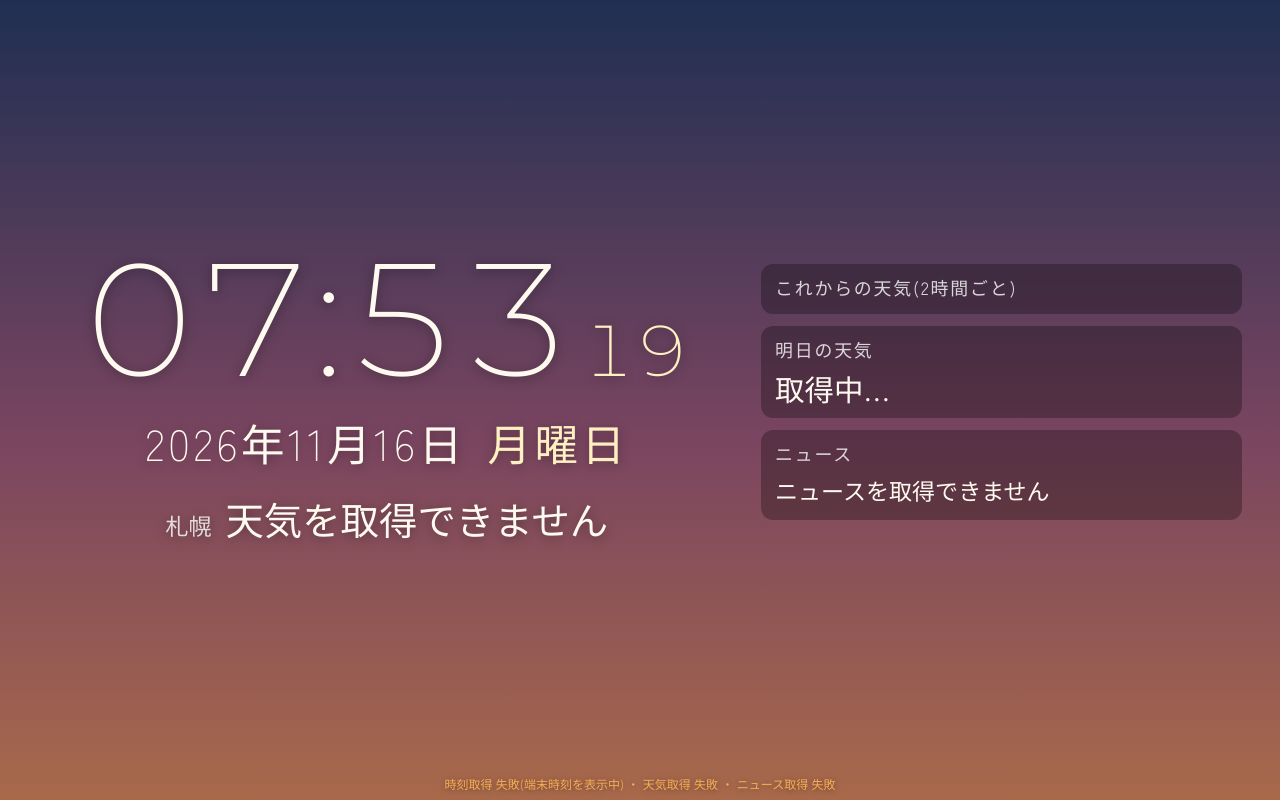
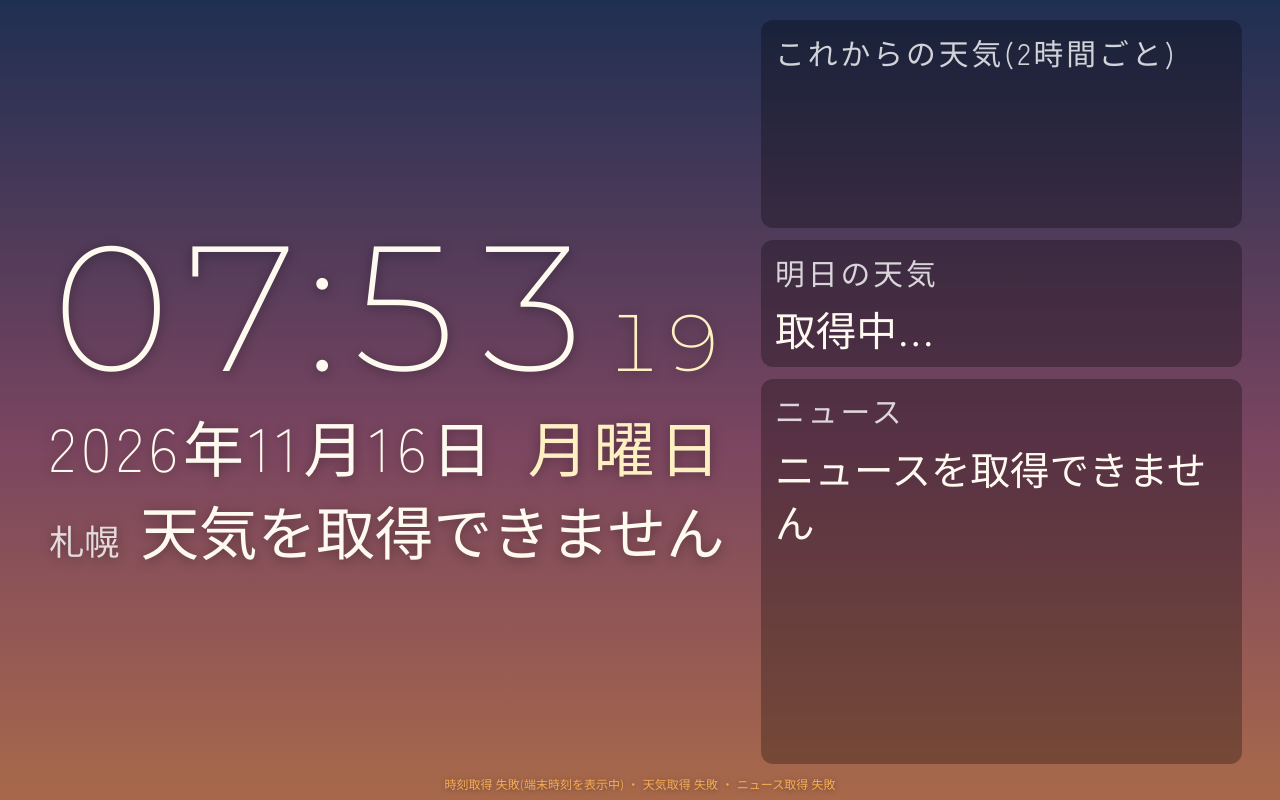
Before and after one commit to user-x45/clock, a plain HTML site: page index.html in a window 1280 px wide. Drawn offline with Linux system fonts and the light colour scheme; no server answers.

Commit message:
Update index.html

```diff
--- a/index.html
+++ b/index.html
@@ -23,29 +23,29 @@
     -webkit-user-select: none; user-select: none; -webkit-tap-highlight-color: transparent; }
   main { height: 100%; display: flex; flex-direction: row; align-items: stretch; gap: 2vw;
     padding: calc(2.5vh + env(safe-area-inset-top)) calc(3vw + env(safe-area-inset-right)) calc(4.5vh + env(safe-area-inset-bottom)) calc(3vw + env(safe-area-inset-left)); }
-  #left { flex: 1.45; min-width: 0; display: flex; flex-direction: column; align-items: center; justify-content: center; }
-  #right { flex: 1; min-width: 0; display: flex; flex-direction: column; justify-content: center; gap: 1.5vh; }
-  .card { background: rgba(0,0,0,.28); border-radius: 12px; padding: 1.2vh 1.1vw; text-shadow: none; }
+  #left { gap: 1.6vh; flex: 1.45; min-width: 0; display: flex; flex-direction: column; align-items: center; justify-content: center; }
+  #right { overflow: hidden; flex: 1; min-width: 0; display: flex; flex-direction: column; justify-content: center; gap: 1.5vh; }
+  .card { overflow: hidden; background: rgba(0,0,0,.28); border-radius: 12px; padding: 1.2vh 1.1vw; text-shadow: none; }
   .card h3 { font-size: min(1.4vw, 2.6vh); font-weight: 400; color: var(--sub); letter-spacing: .1em; margin-bottom: .6vh; }
-  #hourly { display: grid; grid-template-columns: repeat(6, 1fr); text-align: center; font-size: min(1.9vw, 3.6vh); line-height: 1.25; }
+  #hourly { display: grid; grid-template-columns: repeat(6, auto); justify-content: space-between; text-align: center; font-size: min(1.9vw, 3.6vh); line-height: 1.25; }
   #hourly { font-family: "Montserrat", "Zen Kaku Gothic New", sans-serif; font-weight: 300; }
   #hourly .h, #hourly .p { color: var(--sub); font-size: .75em; }
   #hourly i { display: block; color: var(--acc); margin: .15em 0; }
   #tomorrow { display: flex; align-items: center; flex-wrap: wrap; gap: .2em .7em; font-size: min(2.3vw, 4.2vh); }
   #tomorrow i { color: var(--acc); } #tomorrow .p { color: var(--sub); font-size: .7em; }
   #newslist { list-style: none; padding: 0; }
-  #newslist li { font-size: min(1.8vw, 3.4vh); line-height: 1.35; padding: .5vh 0; border-bottom: 1px solid rgba(255,255,255,.12);
-    display: -webkit-box; -webkit-line-clamp: 2; -webkit-box-orient: vertical; overflow: hidden; }
+  #newslist li { font-size: 1em; line-height: 1.35; padding: .5vh 0; border-bottom: 1px solid rgba(255,255,255,.12);
+  }
   #newslist li:last-child { border-bottom: 0; }
   #time { font-family: "Montserrat", "Zen Kaku Gothic New", sans-serif; font-size: min(12.5vw, 32vh); font-weight: 200; line-height: 1; letter-spacing: .02em;
     font-variant-numeric: tabular-nums; white-space: nowrap; }
   #sec { font-size: .45em; color: var(--acc); margin-left: .08em; }
-  #date { letter-spacing: .08em; margin-top: 1.5vh; font-size: min(3.4vw, 7vh); font-weight: 300; }
+  #date { white-space: nowrap; line-height: 1.2; letter-spacing: .08em; font-size: min(3.4vw, 7vh); font-weight: 300; }
   #wday { margin-left: .5em; color: var(--acc); }
-  #weather { margin-top: 2vh; font-size: min(3vw, 6vh); font-weight: 300; color: var(--fg); white-space: nowrap; }
+  #weather { line-height: 1.2; font-size: min(3vw, 6vh); font-weight: 300; color: var(--fg); white-space: nowrap; }
   #weather .city { color: var(--sub); font-size: .6em; margin-right: .6em; }
   #weather .wi { margin-right: .35em; color: var(--acc); }
-  #today { margin-top: 2vh; max-width: 100%; display: flex; align-items: baseline; justify-content: center; gap: .7em; font-size: min(2.4vw, 4.8vh); }
+  #today { white-space: nowrap; display: flex; align-items: baseline; justify-content: center; gap: .7em; font-size: min(2.4vw, 4.8vh); }
   #today[hidden] { display: none; }
   #today .lbl { font-size: .6em; color: var(--sub); white-space: nowrap; letter-spacing: .1em; }
   #todayname { min-width: 0; overflow: hidden; text-overflow: ellipsis; white-space: nowrap; transition: opacity .5s; }
@@ -219,7 +219,7 @@
       // 明日
       const D = j.daily, [dic, dlabel] = WMAP(D.weather_code[1], true);
       $("tomorrow").innerHTML = `<i class="fa-solid ${dic}"></i><span>${dlabel}</span><span>${Math.round(D.temperature_2m_max[1])}° / ${Math.round(D.temperature_2m_min[1])}°</span><span class="p">降水確率 ${D.precipitation_probability_max[1]}%</span>`;
-      wLast = Date.now(); wErr = false; renderStatus();
+      wLast = Date.now(); wErr = false; renderStatus(); relayout();
     } catch (e) {
       wErr = true; renderStatus();
       if (wLast) el.className = "stale"; // 取得失敗時は前回値を薄く表示
@@ -242,11 +242,11 @@
         const ul = $("newslist"); ul.textContent = "";
         j.items.slice(0, 4).forEach(it => { const li = document.createElement("li"); li.textContent = it.title; ul.appendChild(li); });
         $("newsh").textContent = "今日のニュース(" + f.name + ")";
-        nLast = Date.now(); nErr = false; return renderStatus();
+        nLast = Date.now(); nErr = false; renderStatus(); relayout(); return;
       } catch (e) { /* 次のフィードへ */ }
     }
     nErr = true; renderStatus();
-    if (!nLast) $("newslist").innerHTML = "<li>ニュースを取得できません</li>";
+    if (!nLast) { $("newslist").innerHTML = "<li>ニュースを取得できません</li>"; relayout(); }
   }
 
   // ---- 今日は何の日(ultimatecrazy.jp 公開API / キー不要) ----
@@ -254,10 +254,10 @@
   const mmdd = () => { const d = new Date(now()); return p2(d.getMonth() + 1) + "-" + p2(d.getDate()); };
   function showAnniv() {
     const box = $("today"), nm = $("todayname");
-    if (!anniv.length) { box.hidden = true; return; }
+    if (!anniv.length) { box.hidden = true; relayout(); return; }
     box.hidden = false;
     nm.style.opacity = 0;
-    setTimeout(() => { nm.textContent = anniv[aIdx % anniv.length]; nm.style.opacity = 1; }, 300);
+    setTimeout(() => { nm.textContent = anniv[aIdx % anniv.length]; nm.style.opacity = 1; relayout(); }, 300);
   }
   async function today() {
     aTry = Date.now();
@@ -272,6 +272,38 @@
   }
   setInterval(() => { if (anniv.length > 1) { aIdx++; showAnniv(); } }, 15000); // 15秒ごとに切替
   setInterval(() => { if (mmdd() !== aKey && Date.now() - aTry > 60000) today(); }, 30000); // 日付が変わったら再取得
+
+  // ---- 文字サイズの自動調整(はみ出さない範囲で最大化) ----
+  function fit(el, ok, lo, hi) {
+    while (hi - lo > 0.5) {
+      const m = (lo + hi) / 2;
+      el.style.fontSize = m + "px";
+      if (ok()) lo = m; else hi = m;
+    }
+    el.style.fontSize = lo + "px";
+  }
+  function layout() {
+    const L = $("left"), W = L.clientWidth * 0.97, H = L.clientHeight;
+    const one = (el, hMax, lo = 8) => fit(el, () => el.offsetWidth <= W && el.offsetHeight <= H * hMax, lo, 600);
+    one($("time"), 0.46);
+    one($("date"), 0.12);
+    one($("weather"), 0.11);
+    if (!$("today").hidden) one($("today"), 0.11, 12);
+    const R = $("right");
+    if (getComputedStyle(R).display === "none") return;
+    const RH = R.clientHeight, cards = R.querySelectorAll(".card");
+    R.querySelectorAll("h3").forEach(h => h.style.fontSize = Math.max(10, RH * 0.04) + "px");
+    cards[0].style.flex = `0 0 ${RH * 0.28}px`;
+    cards[1].style.flex = `0 0 ${RH * 0.17}px`;
+    cards[2].style.flex = "1 1 0"; cards[2].style.minHeight = "0";
+    [[cards[0], $("hourly"), 70], [cards[1], $("tomorrow"), 90], [cards[2], $("newslist"), 40]].forEach(([card, c, hi]) =>
+      fit(c, () => card.scrollHeight <= card.clientHeight + 1 && c.scrollWidth <= c.clientWidth + 1, 8, hi));
+  }
+  let lq = 0;
+  const relayout = () => { cancelAnimationFrame(lq); lq = requestAnimationFrame(layout); };
+  window.addEventListener("resize", relayout);
+  window.addEventListener("orientationchange", relayout);
+  document.fonts && document.fonts.ready.then(relayout);
 
   // 全画面切替
   document.body.addEventListener("click", () => {
@@ -289,6 +321,7 @@
 
   keepAwake();
   render();
+  relayout();
   sync();
   setInterval(sync, SYNC_INTERVAL);
   weather();
```
